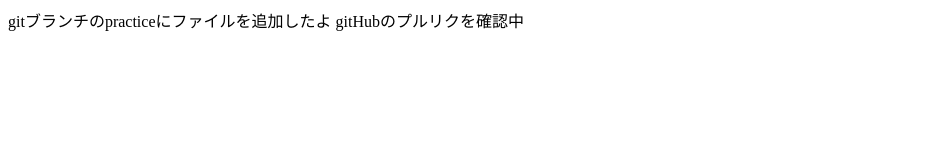
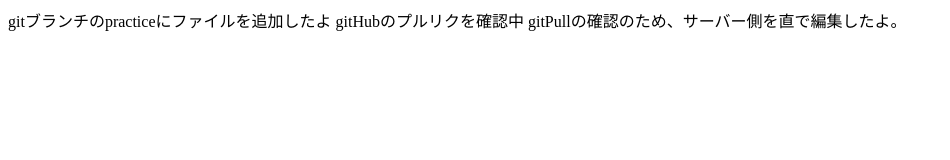
Before and after one commit to mitutaka/git-sample-udemy, a plain HTML site: page git-branch-practice.html in a window 1280 px wide. Shown: the whole page, without its empty margins (0-950 px from the left). Drawn offline with Linux system fonts and the light colour scheme.

Commit message:
Update git-branch-practice.html

```diff
--- a/git-branch-practice.html
+++ b/git-branch-practice.html
@@ -10,5 +10,7 @@
   gitブランチのpracticeにファイルを追加したよ
 
   gitHubのプルリクを確認中
+
+  gitPullの確認のため、サーバー側を直で編集したよ。
 </body>
 </html>
```
